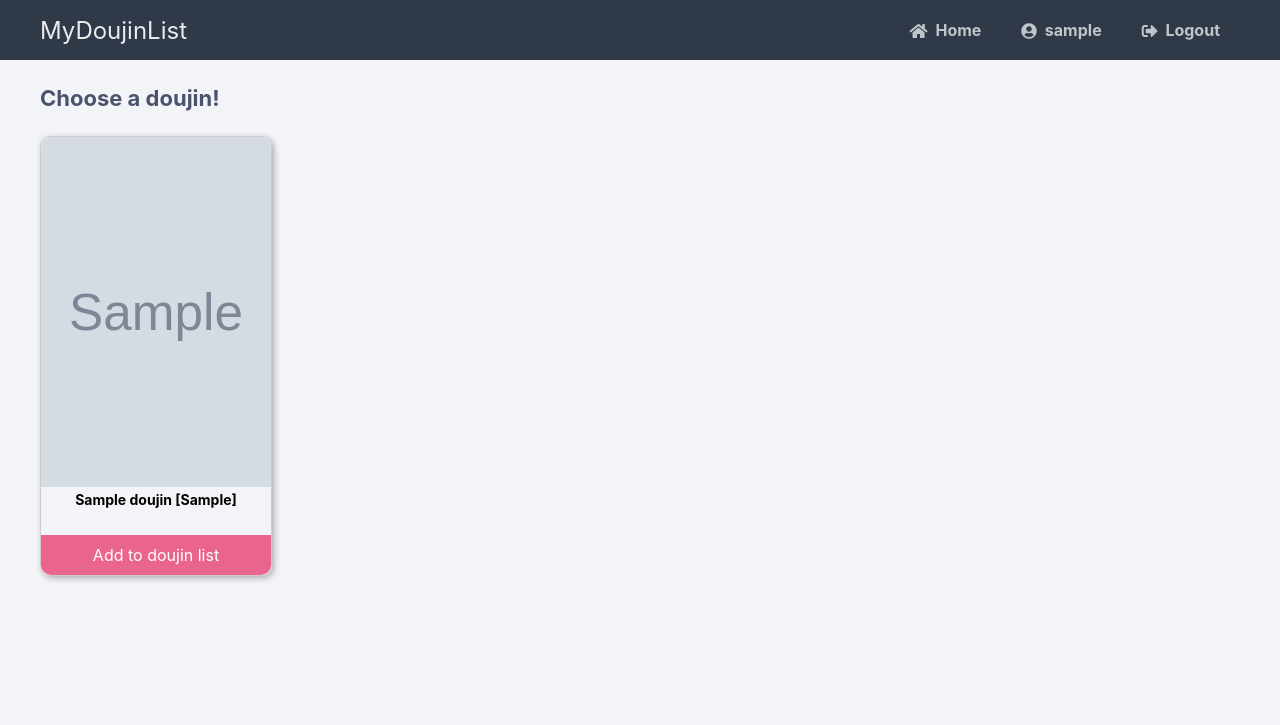
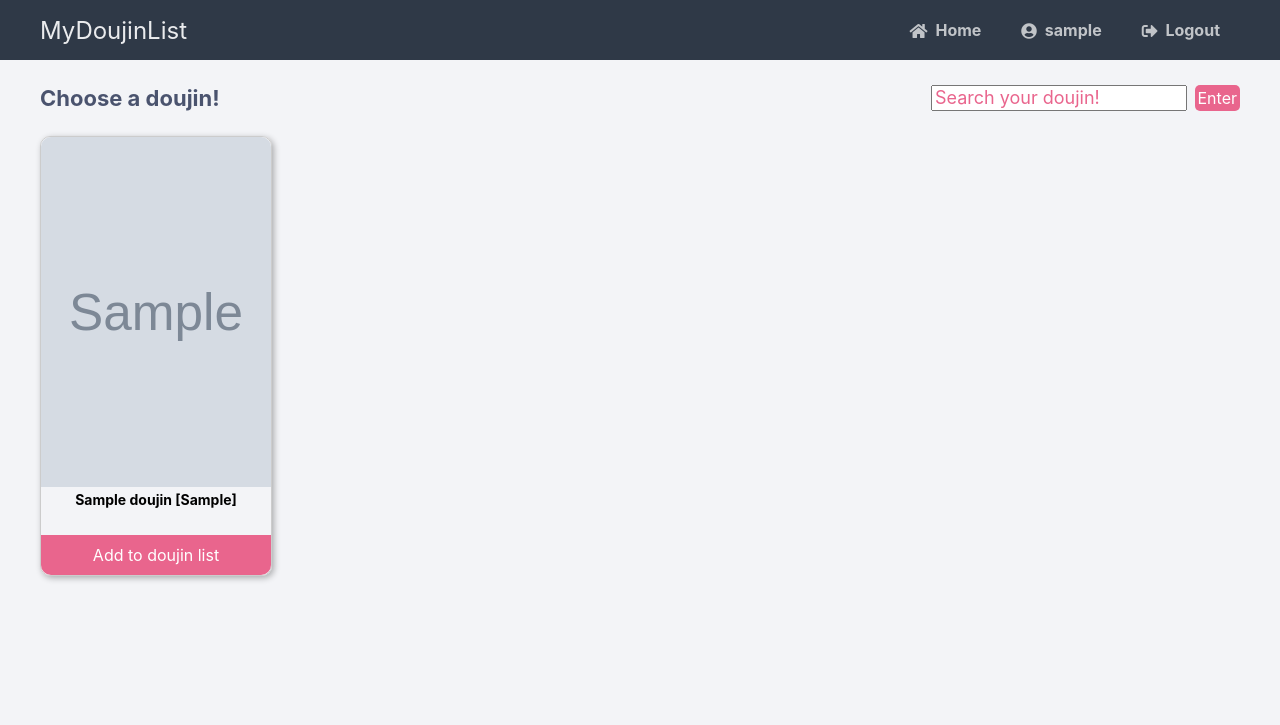
Before and after one commit to NotTheRealEdmund/mydoujinlist, a PHP site: page /home.php in a window 1280 px wide. Shown: the top 725 px of the page. Run offline with PHP 8.4, Linux system fonts and the light colour scheme; the visitor is signed in with stand-in values (Sample User, id 1); tables that the repository leaves empty or names only in its code hold one stand-in row (values such as "Sample post"); grey boxes marked "Sample" are stand-in pictures.

Commit message:
Add a functional search bar to search for doujins by title

```diff
--- a/mydoujinlist/home.php
+++ b/mydoujinlist/home.php
@@ -26,8 +26,19 @@ Available at: https://codeshack.io/secure-login-system-php-mysql/
   		<meta http-equiv="X-UA-Compatible" content="IE=edge,chrome=1"/>
   		<link rel="stylesheet" href="https://use.fontawesome.com/releases/v5.7.1/css/all.css">
 		<link href="main.css" rel="stylesheet" type="text/css">
-	</head>
 		<style>
+			::placeholder {
+				font-size: 18px;
+				color: #e9658d;
+			}
+			.mySearchButton {
+				cursor: pointer;
+				background: #e9658d;
+				border: 0;
+				color: white;
+			  	padding: 3px;
+			  	border-radius: 5px;
+			}
 			.grid-container {
 				display: grid;
 				grid-template-columns: 1fr 1fr 1fr 1fr 1fr;
@@ -69,6 +80,7 @@ Available at: https://codeshack.io/secure-login-system-php-mysql/
 			  	bottom: 0;
 			}
 		</style>
+	</head>
 	<body class="loggedin">
 		<?php require 'navbar.html'; ?>
 
@@ -91,9 +103,44 @@ Available at: https://codeshack.io/secure-login-system-php-mysql/
 			$result = $conn->query($sql);
 
 			echo '<div class="content">';
-			echo '<h2>Choose a doujin!</h2>';
+			echo '<h2>';
+			echo 'Choose a doujin!';
+			// Add search bar to search doujins by title
+			echo '<form method="post" style="float: right;">';
+				echo '<input type="text" name="title_search" placeholder="Search your doujin!" required>';
+				echo '&nbsp;&nbsp;';
+				echo '<input type="submit" value="Enter" class="mySearchButton">';
+			echo '</form>';
+			echo '</h2>';
 			echo '</div>';
 
+			// If something was submitted through the title search bar
+			if (isset($_POST["title_search"])) {
+				// Find entries in doujins table in database where the title column contains input
+				$title_search = $_POST["title_search"];
+				$result = mysqli_query($conn, "SELECT * from doujins where title LIKE '%$title_search%'");
+
+				// If result is found
+				if ($result->num_rows > 0) {
+					echo '<div class="grid-container">';
+						while($row = $result->fetch_assoc()) {
+							echo '<div class="doujin">';
+							echo '<img src="' . $row["image_directory"] . '" width="250" height="350";">';
+							echo '<div class="info">' . $row["title"] . ' [' . $row["artist"] . ']</div>';
+							echo '<form method="post">';	// This form button does nothing for now
+							echo '<input type="hidden" name="doujinNumber" value="' . $row['id'] . '">';
+							echo '<input type="submit" value="Add to doujin list" class="myButton">';
+							echo '</form>';
+							echo '</div>';
+						}
+					echo '</div>';
+				}
+				else {
+					echo '<div style="text-align: center;">No results found!</div>';
+				}
+			}
+			else {
+				// When the page is just loaded
 				// Show all entries in doujins table in database
 				echo '<div class="grid-container">';
 					while($row = $result->fetch_assoc()) {
@@ -107,6 +154,9 @@ Available at: https://codeshack.io/secure-login-system-php-mysql/
 						echo '</div>';
 					}
 				echo '</div>';
+			}
+
+
 		?>
 	</body>
 </html>
```
Lines whose indentation alone changed are shown as unchanged.
